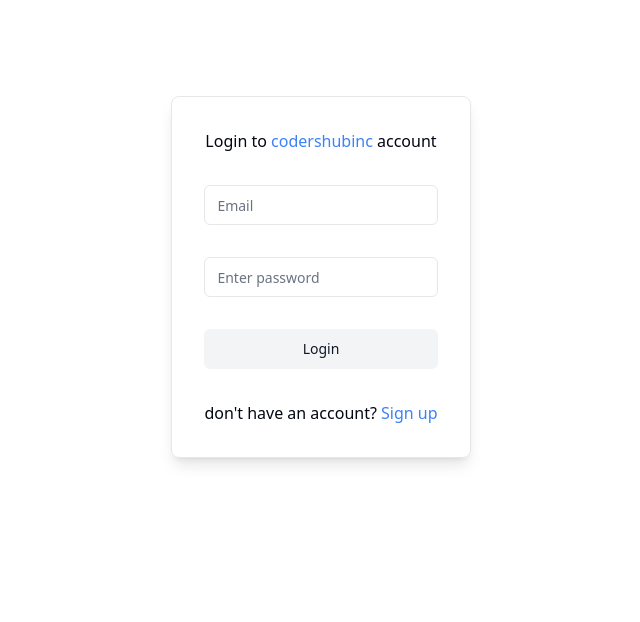
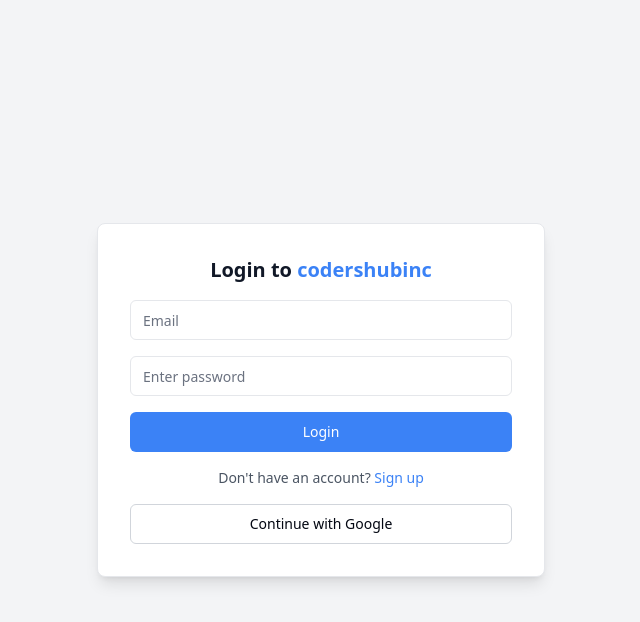
Before and after one commit to codershubinc/share, a Next.js app: page /login in a window 1280 px wide. Shown: the top 622 px of the page, without its empty margins (319-959 px from the left). Built offline with nearby package versions, Linux system fonts and the light colour scheme; no server answers.

Commit message:
Add Google authentication and enhance login functionality

```diff
--- a/package.json
+++ b/package.json
@@ -11,6 +11,7 @@
   "dependencies": {
     "@radix-ui/react-slot": "^1.1.1",
     "appwrite": "^15.0.0",
+    "axios": "^1.8.3",
     "class-variance-authority": "^0.7.1",
     "clsx": "^2.1.1",
     "lucide-react": "^0.473.0",
--- a/src/app/(auth)/login/page.tsx
+++ b/src/app/(auth)/login/page.tsx
@@ -1,43 +1,59 @@
 'use client'
-import { Input } from "@/components/ui/input"
-import { Button } from "@/components/ui/button"
-import React from 'react'
-import { useForm } from "react-hook-form"
-import Auth from "@/utils/codershubinc/auth.util"
+import { useState } from 'react';
+import { Input } from "@/components/ui/input";
+import { Button } from "@/components/ui/button";
+import { useForm } from "react-hook-form";
+import Auth from "@/utils/codershubinc/auth.util";
+import GoogleAuth from "@/utils/codershubinc/google.auth";
+import { Loader2 } from 'lucide-react';
+import { useRouter } from 'next/navigation';
 
 function Page() {
-    const { handleSubmit, register } = useForm()
+    const { handleSubmit, register } = useForm();
+    const [loading, setLoading] = useState(false);
+    const navigator = useRouter()
+
     const handleLogin = async (data: any) => {
+        setLoading(true);
         try {
-            const response = await Auth.login(
-                data.email,
-                data.password
-            )
-
-            console.log('login data given', data)
-            console.log('login responce ', response)
+            const response = await Auth.login(data.email, data.password);
+            console.log('login data given', data);
+            console.log('login response', response);
         } catch (error) {
             console.log('login error', error);
+        } finally {
+            setLoading(false);
+        }
+    };
 
+    const handleGoogleLogin = async () => {
+        setLoading(true);
+        try {
+            const response = await GoogleAuth.login(
+                'http://localhost:3000/session',
+                'http://localhost:3000/login'
+            );
+            console.log('google login response', response);
+            navigator.push(response?.uri)
+        } catch (error) {
+            console.log('google login error', error);
+        } finally {
+            setLoading(false);
         }
-
-    }
-
+    };
 
     return (
-        <div
-            className="flex min-h-[90vh] flex-col items-center justify-between p-24"
-        >
-
-            <div
-                className="  flex flex-col items-center justify-center border border-gray-200 p-8 rounded-lg shadow-lg"
-            >
-                <form
-                    className="flex flex-col items-center justify-center space-y-4 gap-4"
-                    onSubmit={handleSubmit(handleLogin)}
-                >
-                    <h2>
-                        Login to <span className="text-blue-500 font-italic" >codershubinc</span> account
+        <div className="flex min-h-screen items-center justify-center p-6 bg-gray-100 dark:bg-gray-900 transition-colors">
+            <div className="w-full max-w-md bg-white dark:bg-gray-800 p-8 rounded-lg shadow-lg border border-gray-200 dark:border-gray-700">
+                {loading ? (
+                    <div className="flex flex-col items-center justify-center py-10">
+                        <Loader2 className="w-12 h-12 text-blue-500 animate-spin" />
+                        <p className="text-gray-600 dark:text-gray-300 mt-4">Logging in...</p>
+                    </div>
+                ) : (
+                    <form className="flex flex-col space-y-4" onSubmit={handleSubmit(handleLogin)}>
+                        <h2 className="text-xl font-semibold text-gray-900 dark:text-white text-center">
+                            Login to <span className="text-blue-500">codershubinc</span>
                         </h2>
                         <Input
                             id="email"
@@ -45,6 +61,7 @@
                             placeholder="Email"
                             {...register('email')}
                             required
+                            className="dark:bg-gray-700 dark:text-white dark:border-gray-600"
                         />
                         <Input
                             id="password"
@@ -52,24 +69,32 @@
                             placeholder="Enter password"
                             {...register('password')}
                             required
+                            className="dark:bg-gray-700 dark:text-white dark:border-gray-600"
                         />
                         <Button
                             variant="secondary"
                             type="submit"
-                        className="w-full text-center font-sans "
+                            className="w-full text-center font-sans bg-blue-500 text-white hover:bg-blue-600 dark:bg-blue-600 dark:hover:bg-blue-700"
                         >
                             Login
                         </Button>
-
-                    <p>
-                        don&apos;t have an account? <a href="/signup" className="text-blue-500">Sign up</a>
+                        <p className="text-sm text-gray-600 dark:text-gray-300 text-center">
+                            Don&apos;t have an account? <a href="/signup" className="text-blue-500 hover:underline">Sign up</a>
                         </p>
-
                     </form>
+                )}
+                {!loading && (
+                    <Button
+                        variant="outline"
+                        className="w-full mt-4 text-center font-sans border-gray-300 dark:border-gray-600 dark:text-white dark:hover:bg-gray-700"
+                        onClick={handleGoogleLogin}
+                    >
+                        Continue with Google
+                    </Button>
+                )}
             </div>
-
         </div>
-    )
+    );
 }
 
-export default Page
+export default Page;
--- /dev/null
+++ b/src/app/(auth)/session/page.tsx
@@ -0,0 +1,11 @@
+import React from 'react'
+
+function page() {
+    return (
+        <div>
+            session
+        </div>
+    )
+}
+
+export default page
--- a/src/app/page.tsx
+++ b/src/app/page.tsx
@@ -6,7 +6,7 @@
 
   return (
     <main className="flex min-h-screen flex-col items-center justify-between p-24">
-      <Link href='/share'> Start syncing your pc and mob together</Link>
+      <Link href='/login'>Login and Start syncing your pc and mob together</Link>
     </main>
   );
 }
--- a/src/utils/codershubinc/auth.util.ts
+++ b/src/utils/codershubinc/auth.util.ts
@@ -18,8 +18,6 @@
                     body: JSON.stringify({
                         email: email,
                         password: password,
-                        projectId: projectId,
-                        apiEndpoint: cryptEndpoint,
                     }),
                     credentials: 'include',
                     mode: 'cors',
@@ -28,13 +26,13 @@
             )
             return response;
         } catch (error) {
-            throw  error;
+            throw error;
         }
     }
 
-    async signUp(email: string, password: string , name: string) {
+    async signUp(email: string, password: string, name: string) {
         try {
-            const response = await  ''
+            const response = await ''
             return response;
         } catch (error) {
             return error;
--- /dev/null
+++ b/src/utils/codershubinc/google.auth.ts
@@ -0,0 +1,30 @@
+import axios from "axios";
+
+const codershubincEndpoint = process.env.NEXT_PUBLIC_CODERSHUBINC_ENDPOINT
+
+class googleAuth {
+    async login(
+        successRedirect: string,
+        failRedirect: string,
+    ) {
+        try {
+            console.log('google login data given', successRedirect, failRedirect)
+            console.log('google login endpoint ', codershubincEndpoint);
+            ;
+
+
+            const response = await axios.post(`${codershubincEndpoint}/appwrite/auth/gLogin`, {
+                successRedirect,
+                failRedirect
+            })
+            return response.data
+        } catch (error) {
+            console.log('google login error', error);
+            throw error
+        }
+
+    }
+}
+
+const GoogleAuth = new googleAuth();
+export default GoogleAuth;
```
Also changed, not shown: src/utils/codershubinc/createSession.ts (added, +23 -0 lines), 1 other file (tests, documents, lock files or other folders). Lines whose indentation alone changed are shown as unchanged.
